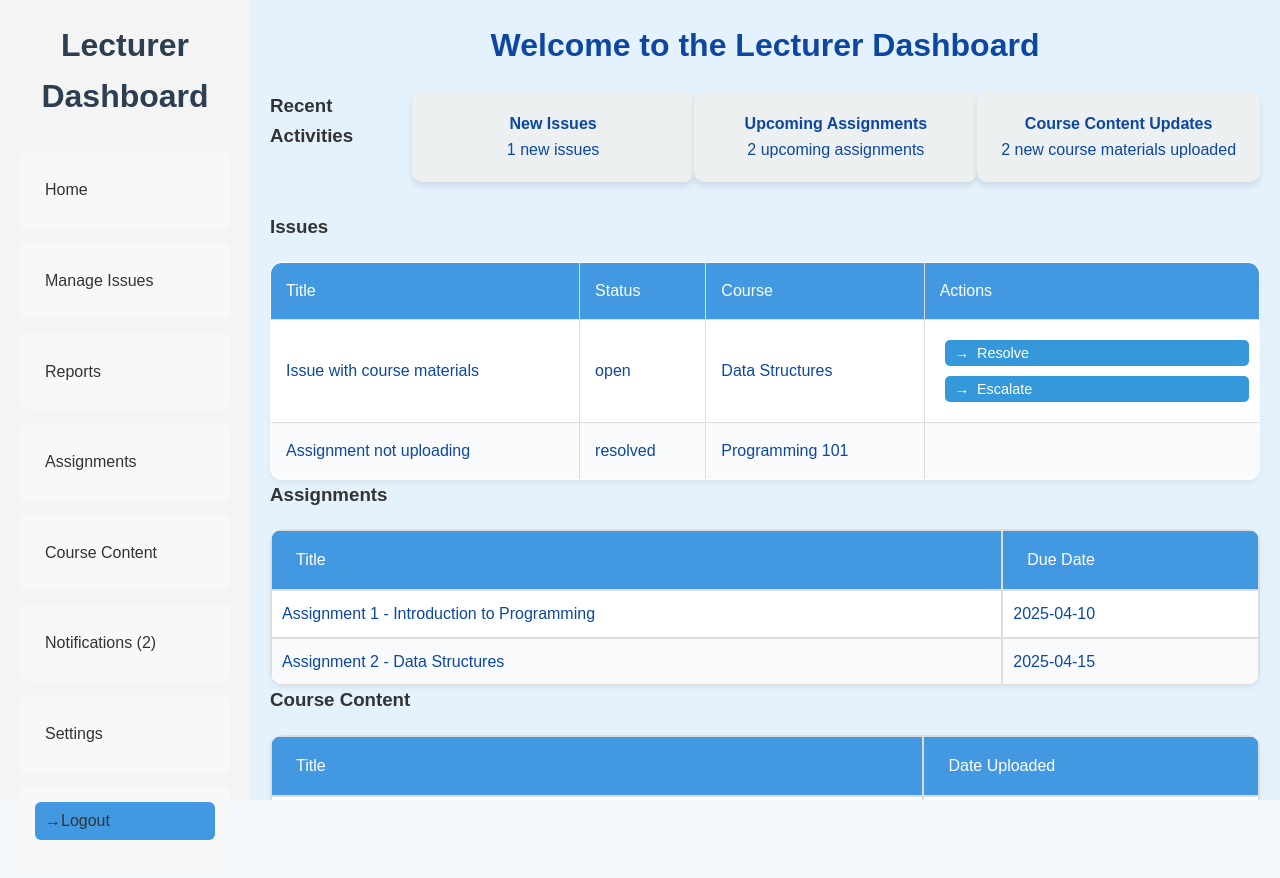
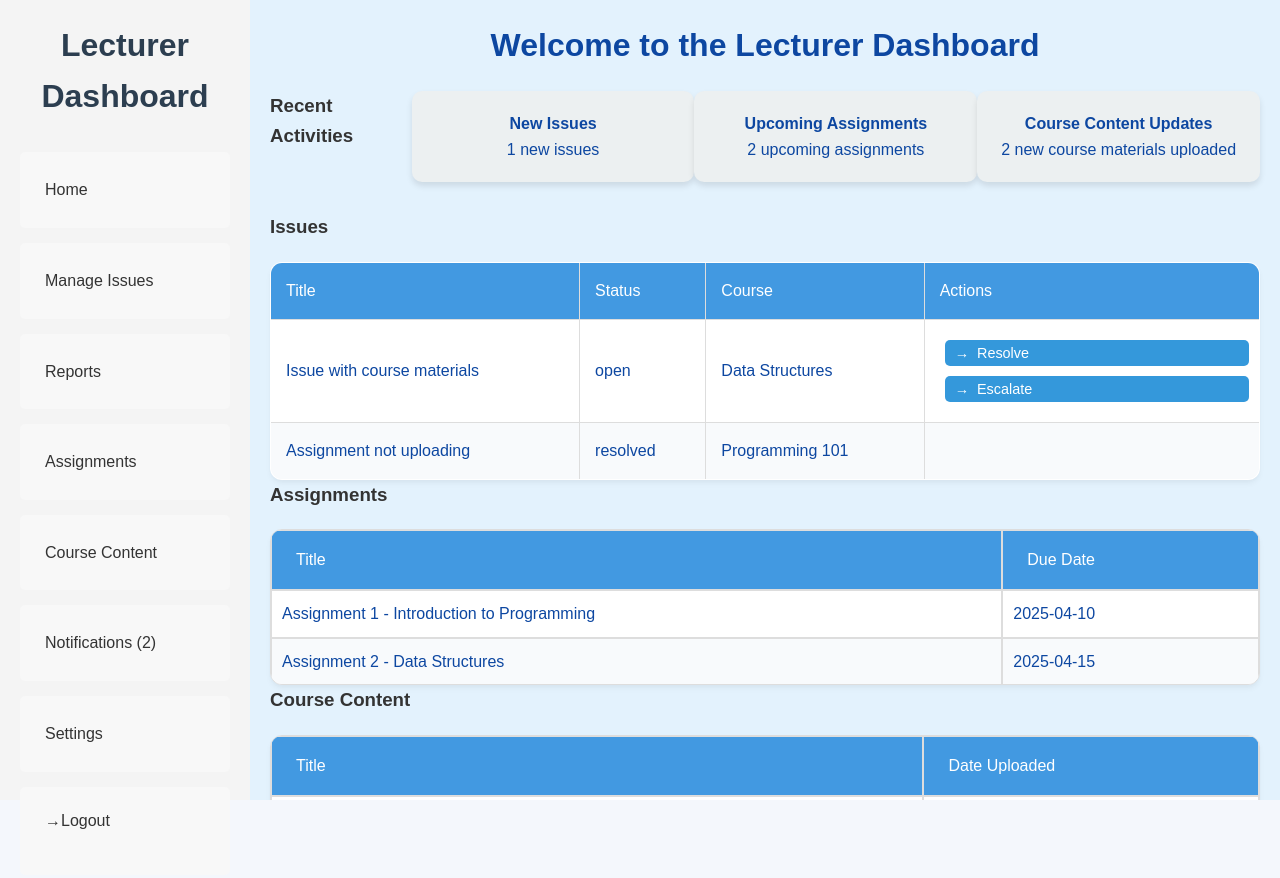
Before and after one commit to ArnoldPeterMukasa/AITS_GROUP_G, a React (Vite) app in the folder FRONTEND/: page /LecturerDashboard in a window 1280 px wide. Shown: the top 878 px of the page. Built offline with nearby package versions, Linux system fonts and the light colour scheme.

Commit message:
Removed border and background

```diff
--- a/FRONTEND/src/components/LecturerDashboard.css
+++ b/FRONTEND/src/components/LecturerDashboard.css
@@ -33,4 +33,7 @@
   display: block;
   width: 100%;
   text-align: left;
+  border: none;
+  background: none;
+
 }
```
